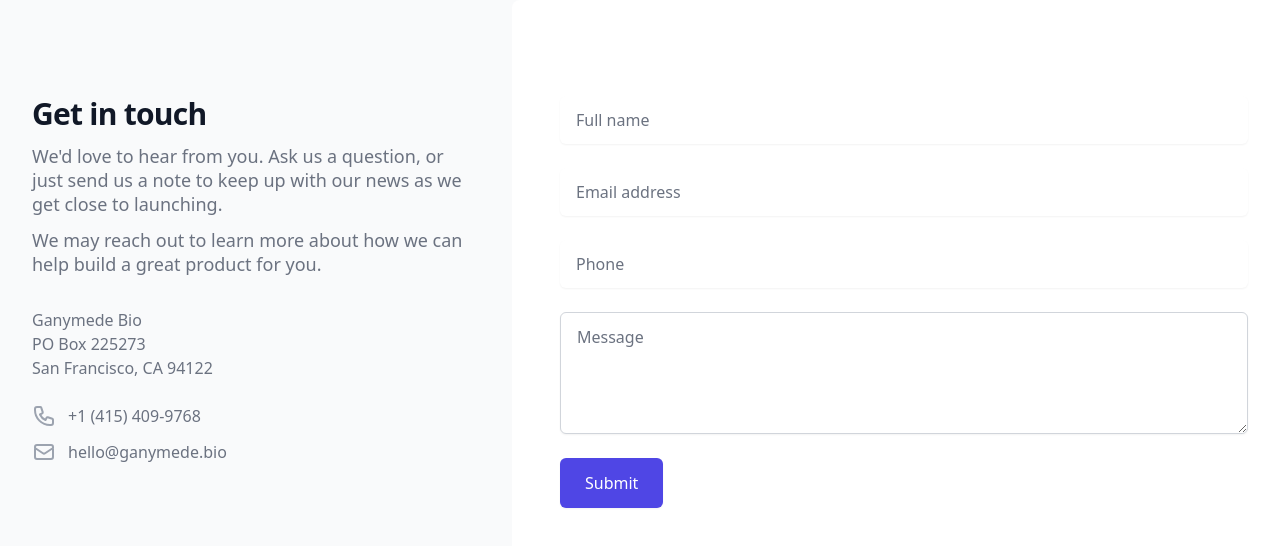
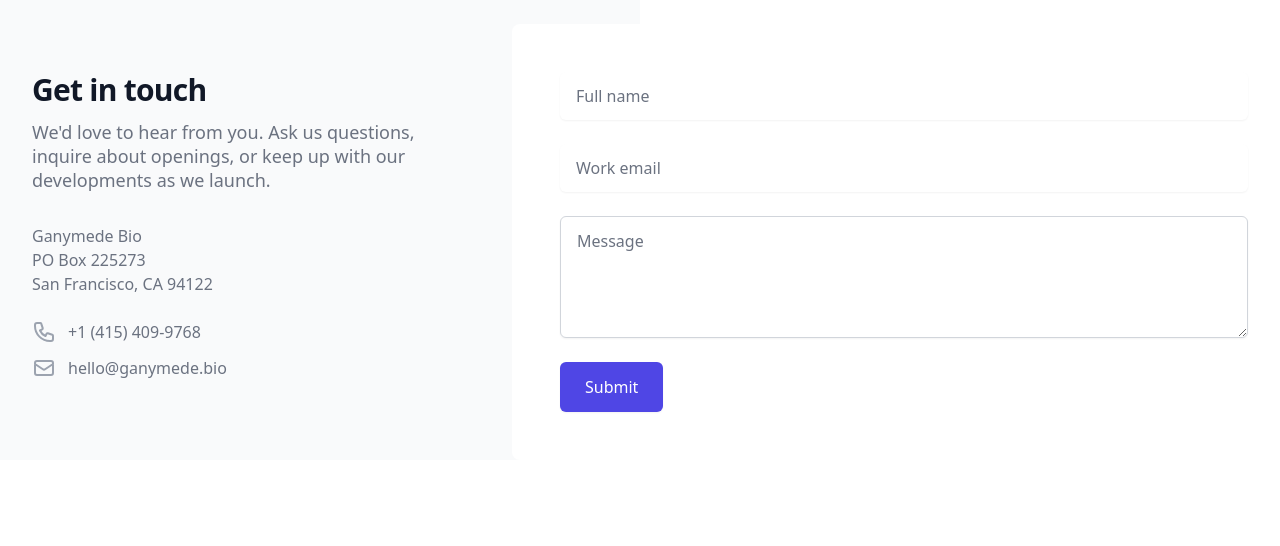
Before and after one commit to Ganymede-Bio/website, a Next.js app: page /section/ContactSection in a window 1280 px wide. Shown: the top 546 px of the page. Built offline with nearby package versions, Linux system fonts and the light colour scheme.

Commit message:
remove phone number from contact form, make email nonunique in db, clean up language on job openings

```diff
--- a/components/forms/ContactForm.tsx
+++ b/components/forms/ContactForm.tsx
@@ -1,24 +1,17 @@
 import { useForm, SubmitHandler } from "react-hook-form";
 import { ErrorMessage } from "@hookform/error-message";
 import validator from "validator";
-// import PhoneInput from "react-phone-number-input";
-// import InputPhoneNumber from "../inputs/InputPhoneNumber";
-// import {
-//   isValidPhoneNumber,
-//   validatePhoneNumberLength,
-// } from "libphonenumber-js";
 
 interface IContactForm {
   name: String;
   email: String;
-  phone: String;
   message: String;
 }
 
 export default function ContactForm() {
   const {
     register,
-    formState: { errors, isSubmitted },
+    formState: { errors, isSubmitted, isSubmitting },
     handleSubmit,
   } = useForm<IContactForm>();
 
@@ -29,6 +22,17 @@
     });
     // const data = await res.json();
     // console.log(data);
+  };
+
+  const showSubmittingMessage = () => {
+    return <p>Submitting...</p>;
+  };
+
+  const showSubmittedMessage = () => {
+    const msg = Object.keys(errors).length === 0 && (
+      <p>Thanks for submitting your info!</p>
+    );
+    return msg;
   };
 
   return (
@@ -63,7 +67,7 @@
           type="email"
           autoComplete="email"
           className="block w-full shadow-sm py-3 px-4 placeholder-gray-500 focus:ring-indigo-500 focus:border-indigo-500 border-gray-300 rounded-md"
-          placeholder="Email address"
+          placeholder="Work email"
           {...register("email", {
             required: "Please enter your email address",
             validate: (val) =>
@@ -73,7 +77,7 @@
         />
         <ErrorMessage errors={errors} name="email" />
       </div>
-      <div>
+      {/* <div>
         <label htmlFor="phone" className="sr-only">
           Phone
         </label>
@@ -91,7 +95,7 @@
           })}
         />
         <ErrorMessage errors={errors} name="phone" />
-      </div>
+      </div> */}
       <div>
         <label htmlFor="message" className="sr-only">
           Message
@@ -114,7 +118,9 @@
           Submit
         </button>
       </div>
-      {isSubmitted ? <p>Thanks for submitting your info!</p> : ""}
+      {isSubmitting
+        ? showSubmittingMessage()
+        : isSubmitted && showSubmittedMessage()}
     </form>
   );
 }
--- a/pages/api/addToContact.ts
+++ b/pages/api/addToContact.ts
@@ -1,5 +1,4 @@
 import prisma from "../../lib/prisma";
-import { Prisma } from "@prisma/client";
 import type { NextApiRequest, NextApiResponse } from "next";
 
 const handler = async (req: NextApiRequest, res: NextApiResponse) => {
--- a/pages/section/ContactSection.tsx
+++ b/pages/section/ContactSection.tsx
@@ -4,25 +4,25 @@
 export default function Contact() {
   return (
     <>
-      <div id="contact-section" className="relative bg-white">
+      <div id="contact-section" className="relative ">
         <div className="absolute inset-0">
           <div className="absolute inset-y-0 left-0 w-1/2 bg-gray-50" />
         </div>
-        <div className="relative max-w-7xl mx-auto lg:grid lg:grid-cols-5">
-          <div className="bg-gray-50 py-16 px-4 sm:px-6 lg:col-span-2 lg:px-8 lg:py-24 xl:pr-12">
+        <div className="relative max-w-7xl mx-auto lg:grid lg:grid-cols-5 pt-6">
+          <div className="bg-gray-50 py-16 px-4 sm:px-6 lg:col-span-2 lg:px-8 lg:py-12 xl:pr-12">
             <div className="max-w-lg mx-auto">
               <h2 className="text-2xl font-extrabold tracking-tight text-gray-900 sm:text-3xl">
                 Get in touch
               </h2>
               <div className="mt-3 text-lg leading-6 text-gray-500">
                 <p>
-                  We'd love to hear from you. Ask us a question, or just send us
-                  a note to keep up with our news as we get close to launching.
+                  We'd love to hear from you. Ask us questions, inquire about
+                  openings, or keep up with our developments as we launch.
                 </p>
-                <p className="mt-3">
+                {/* <p className="mt-3">
                   We may reach out to learn more about how we can help build a
                   great product for you.
-                </p>
+                </p> */}
               </div>
               <dl className="mt-8 text-base text-gray-500">
                 <div>
@@ -63,7 +63,7 @@
               </p> */}
             </div>
           </div>
-          <div className="bg-white py-16 px-4 sm:px-6 lg:col-span-3 lg:py-24 lg:px-8 xl:pl-12 rounded-lg">
+          <div className="bg-white py-16 px-4 sm:px-6 lg:col-span-3 lg:py-12 lg:px-8 xl:pl-12 rounded-lg">
             <div className="max-w-lg mx-auto lg:max-w-none">
               <ContactForm />
             </div>
--- a/utils/constants/constants.tsx
+++ b/utils/constants/constants.tsx
@@ -103,7 +103,7 @@
     focus: "Product | Design | Engineering",
     blurb: [
       "Former product manager at Benchling and Affirm, ",
-      "focused on data and machine learning. Launched",
+      "focused on data and machine learning. Launched ",
       <span className="inline">
         <p className="text-regal-purple-light inline">
           <a href="https://www.affirm.com/savings">affirm.com/savings</a>
```
Also changed, not shown: 2 other files (tests, documents, lock files or other folders).
